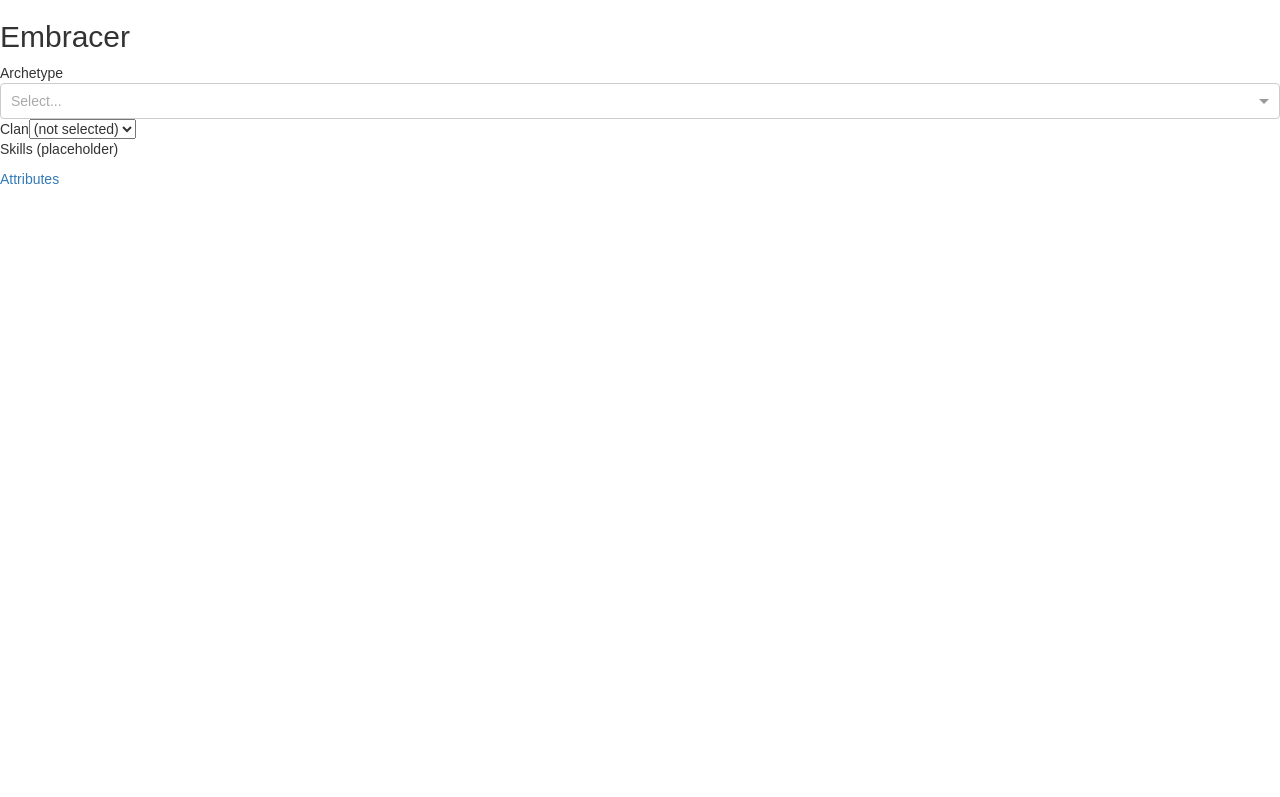
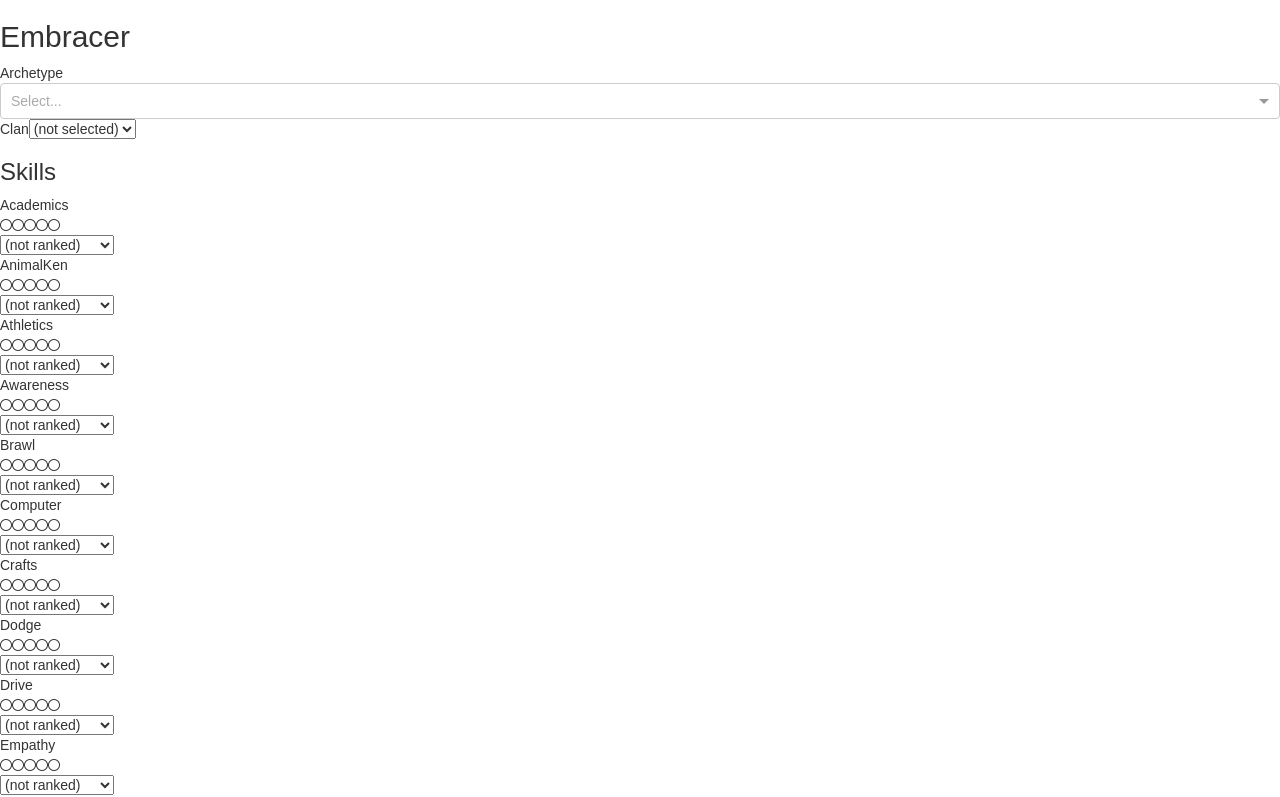
Before and after one commit to TrueWill/embracer, a React (Create React App) app: page /skills in a window 1280 px wide. Shown: the top 797 px of the page. Built offline with nearby package versions, Linux system fonts and the light colour scheme.

Commit message:
Implement Skills (first cut)
Not perfect.

```diff
--- a/src/components/App.js
+++ b/src/components/App.js
@@ -2,14 +2,14 @@ import React from 'react';
 import { Route } from 'react-router-dom';
 import BasicInfoContainer from '../containers/BasicInfoContainer';
 import AttributesContainer from '../containers/AttributesContainer';
-import Skills from './Skills';
+import SkillsContainer from '../containers/SkillsContainer';
 
 const App = () => (
   <div>
     <h2>Embracer</h2>
     <BasicInfoContainer />
     <Route exact path="/" component={AttributesContainer} />
-    <Route path="/skills" component={Skills} />
+    <Route path="/skills" component={SkillsContainer} />
   </div>
 );
 
--- a/src/components/Rank.js
+++ b/src/components/Rank.js
@@ -1,7 +1,18 @@
 import React from 'react';
 import PropTypes from 'prop-types';
 
-const descriptions = ['Primary', 'Secondary', 'Tertiary', 'Quaternary'];
+const descriptions = [
+  'Primary',
+  'Secondary',
+  'Tertiary',
+  'Quaternary',
+  'Quinary',
+  'Senary',
+  'Septenary',
+  'Octonary',
+  'Nonary',
+  'Denary'
+];
 
 const Rank = ({ dots, dotValue, onChange }) => {
   const optionElements = dots.map((value, index) => (
--- a/src/components/Skills.js
+++ b/src/components/Skills.js
@@ -1,11 +1,71 @@
-import React from 'react';
+import React, { Component } from 'react';
+import PropTypes from 'prop-types';
 import { Link } from 'react-router-dom';
+import Trait from './Trait';
 
-const Skills = () => (
-  <div>
-    <p>Skills (placeholder)</p>
-    <Link to="/">Attributes</Link>
-  </div>
-);
+const maxDots = 5;
+const rankDots = [4, 3, 3, 2, 2, 2, 1, 1, 1, 1];
+const traitNames = [
+  'academics',
+  'animalKen',
+  'athletics',
+  'awareness',
+  'brawl',
+  'computer',
+  'crafts',
+  'dodge',
+  'drive',
+  'empathy',
+  'firearms',
+  'intimidation',
+  'investigation',
+  'leadership',
+  'linguistics',
+  'lore',
+  'medicine',
+  'melee',
+  'occult',
+  'performance',
+  'science',
+  'security',
+  'stealth',
+  'streetwise',
+  'subterfuge',
+  'survival'
+];
+
+class Skills extends Component {
+  static propTypes = {
+    skills: PropTypes.object.isRequired,
+    setRank: PropTypes.func.isRequired
+  };
+
+  handleRankChange = (trait, dotsFromRank) => {
+    this.props.setRank('skills', trait, dotsFromRank);
+  };
+
+  render() {
+    const { skills } = this.props;
+
+    const traits = traitNames.map(name => (
+      <Trait
+        key={name}
+        name={name}
+        maxDots={maxDots}
+        rankDots={rankDots}
+        traitState={skills[name]}
+        onRankChange={this.handleRankChange}
+      />
+    ));
+
+    return (
+      <div>
+        <h3>Skills</h3>
+        {traits}
+        <Link to="/">Attributes</Link>
+      </div>
+    );
+  }
+}
 
 export default Skills;
--- /dev/null
+++ b/src/containers/SkillsContainer.js
@@ -0,0 +1,13 @@
+import { connect } from 'react-redux';
+import { setRank } from '../actions/characterCreationActions';
+import Skills from '../components/Skills';
+
+const mapStateToProps = state => ({
+  skills: state.character.skills
+});
+
+const mapDispatchToProps = {
+  setRank
+};
+
+export default connect(mapStateToProps, mapDispatchToProps)(Skills);
--- a/src/reducers/index.js
+++ b/src/reducers/index.js
@@ -1,11 +1,13 @@
 import { combineReducers } from 'redux';
 import basicInfo from './basicInfoReducer';
 import attributes from './attributesReducer';
+import skills from './skillsReducer';
 
 const rootReducer = combineReducers({
   character: combineReducers({
     basicInfo,
-    attributes
+    attributes,
+    skills
   })
 });
 
--- a/src/reducers/initialState.js
+++ b/src/reducers/initialState.js
@@ -8,6 +8,34 @@ export default {
       physical: {},
       social: {},
       mental: {}
+    },
+    skills: {
+      academics: {},
+      animalKen: {},
+      athletics: {},
+      awareness: {},
+      brawl: {},
+      computer: {},
+      crafts: {},
+      dodge: {},
+      drive: {},
+      empathy: {},
+      firearms: {},
+      intimidation: {},
+      investigation: {},
+      leadership: {},
+      linguistics: {},
+      lore: {},
+      medicine: {},
+      melee: {},
+      occult: {},
+      performance: {},
+      science: {},
+      security: {},
+      stealth: {},
+      streetwise: {},
+      subterfuge: {},
+      survival: {}
     }
   }
 };
--- /dev/null
+++ b/src/reducers/skillsReducer.js
@@ -0,0 +1,18 @@
+import initialState from './initialState';
+import * as types from '../constants/actionTypes';
+import { setDotsFromRank } from '../utils/categoryRanker';
+
+export default (state = initialState.character.skills, action) => {
+  switch (action.type) {
+    case types.SET_RANK:
+      const { category, trait, dotsFromRank } = action.payload;
+
+      if (category !== 'skills') {
+        return state;
+      }
+
+      return setDotsFromRank(state, trait, dotsFromRank);
+    default:
+      return state;
+  }
+};
```
